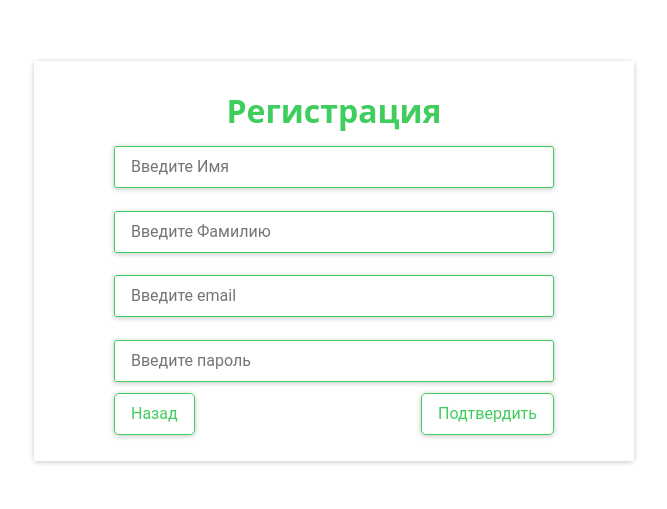
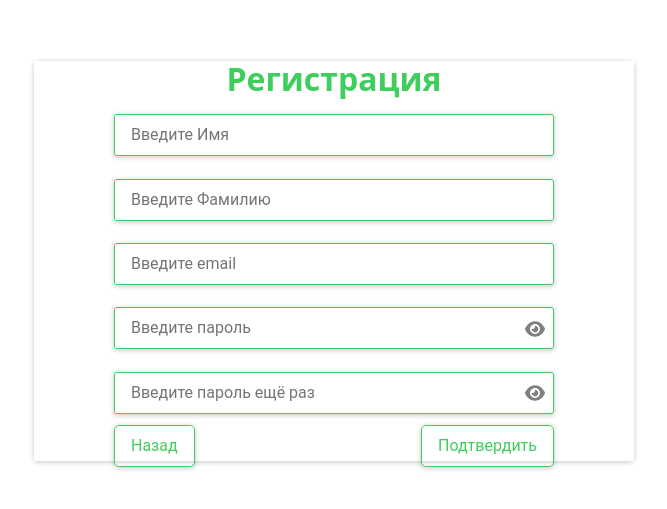
Before and after one commit to Irina40ina/Messender, a Vue app: page /auth/log-up in a window 1280 px wide. Shown: the part 139-648 px from the top of the page, without its empty margins (306-973 px from the left). Built offline with nearby package versions, Linux system fonts and the light colour scheme.

Commit message:
validation

```diff
--- a/src/components/authView/authFormComp.vue
+++ b/src/components/authView/authFormComp.vue
@@ -16,10 +16,11 @@
             <!-- Password -->
             <inputComp
             style="width: 100%"
-            type="password"
+            :type="computeTypePassword"
             placeholder="Введите пароль"
             v-model="password"
             ></inputComp>
+            <font-awesome-icon class="icon-pw" :icon="['fas', 'eye']" @click="showPassword" />
         </div>
 
         <div class="action-block">
@@ -37,9 +38,23 @@ export default {
         return {
             email: '',
             password: '',
+            isShowPassword: false,
         }
     },
     emits: ['dataSubmit', 'isShow'],
+    computed: {
+        computeTypePassword() {
+            try {
+                if(this.isShowPassword === false) {
+                    return 'password'
+                } else if(this.isShowPassword === true) {
+                    return 'text'
+                }
+            } catch (err) {
+                console.error(`components/authView/authFormComp.vue: computeTypePassword  => ${err}`)
+            }
+        }
+    },
     methods: {
         dataSubmit() {
             try {
@@ -50,19 +65,45 @@ export default {
         },
         async handlerLogin() {
             try {
-                console.log(isValidPassword(this.password));
-                // if(this.email !== '' && this.password !== '') {
-                //     await login(this.email, this.password);
-                //     this.$router.push({ name: 'main' });
-                // } else {
-                //     return;
-                // }
+                if(isValidEmail(this.email) === true && isValidPassword(this.password) === true) {
+                    console.log(isValidEmail(this.email), isValidPassword(this.password))
+                    await login(this.email, this.password);
+                    this.$router.push({ name: 'main' });
+                } else {
+                    this.$router.push({ name: 'logup' });
+                }
             } catch (err) {
                 console.error(`components/authView/authFormComp.vue: handlerLogin  => ${err}`)
             }
+        },
+        showPassword() {
+            try {
+                if(this.isShowPassword === false) {
+                    this.isShowPassword = true
+                } else if(this.isShowPassword === true) {
+                    this.isShowPassword = false
+                }
+            } catch (err) {
+                console.error(`components/authView/authFormComp.vue: showPassword  => ${err}`)
+            }
         }
     },
-
+    mounted() {
+        window.addEventListener('keydown', async (e) => {
+            if(e.key === 'Enter') {
+                try {
+                if(isValidEmail(this.email) === true && isValidPassword(this.password) === true) {
+                    await login(this.email, this.password);
+                    this.$router.push({ name: 'main' });
+                } else {
+                    this.$router.push({ name: 'logup' });
+                }
+            } catch (err) {
+                console.error(`components/authView/authFormComp.vue: mounted -> keydownEnter  => ${err}`)
+            }
+            }
+        })
+    }
 }
 </script>
 <style scoped>
@@ -82,13 +123,24 @@ export default {
     text-align: center;
     margin-bottom: auto;
 }
+
 .input-block {
     width: 100%;
+    position: relative;
     display: flex;
     flex-direction: column;
     justify-content: center;
     align-items: center;
     margin-bottom: auto;
+}
+.icon-pw {
+    width: 20px;
+    height: 20px;
+    color: grey;
+    position: absolute;
+    top: 66%;
+    right: 2%;
+    cursor: pointer;
 }
 .action-block {
     width: 100%;
--- a/src/components/authView/regFormComp.vue
+++ b/src/components/authView/regFormComp.vue
@@ -25,10 +25,20 @@
             ></inputComp>
             <inputComp
             class="input-block__item"
-            type="password"
+            :type="computeTypePassword"
             placeholder="Введите пароль"
             v-model="password"
+            @focus="isShowPasswordCheck = false"
             ></inputComp>
+            <inputComp
+            class="input-block__item"
+            :type="computeTypePasswordCheck"
+            placeholder="Введите пароль ещё раз"
+            v-model="passwordCheck"
+            @focus="isShowPassword = false"
+            ></inputComp>
+            <font-awesome-icon class="icon-pw1" :icon="['fas', 'eye']" @click="showPassword" />
+            <font-awesome-icon class="icon-pw2" :icon="['fas', 'eye']" @click="showPasswordCheck" />
         </div>
 
         <div class="action-block">
@@ -39,6 +49,7 @@
 </template>
 <script>
 import { logup } from "@/api/authApi"
+import { isValidEmail, isValidPassword, checkText } from '@/utils/validation';
 export default {
     data() {
         return {
@@ -46,37 +57,75 @@ export default {
             lastName: '',
             email: '',
             password: '',
+            passwordCheck: '',
+            isShowPassword: false,
+            isShowPasswordCheck: false,
         }
     },
-    methods: {
-        validateEmail(email) {
+    computed: {
+        computeTypePassword() {
             try {
-                return String(email)
-                    .toLowerCase()
-                    .match(
-                        /^(([^<>()[\]\\.,;:\s@"]+(\.[^<>()[\]\\.,;:\s@"]+)*)|.(".+"))@((\[[0-9]{1,3}\.[0-9]{1,3}\.[0-9]{1,3}\.[0-9]{1,3}\])|(([a-zA-Z\-0-9]+\.)+[a-zA-Z]{2,}))$/
-                    );
+                if(this.isShowPassword === false) {
+                    return 'password'
+                } else if(this.isShowPassword === true) {
+                    return 'text'
+                }
             } catch (err) {
-                console.error(`components/authView/regFormComp.vue: validateEmail  => ${err}`)
+                console.error(`components/authView/authFormComp.vue: computeTypePassword  => ${err}`)
             }
         },
+        computeTypePasswordCheck() {
+            try {
+                if(this.isShowPasswordCheck === false) {
+                    return 'password'
+                } else if(this.isShowPasswordCheck === true) {
+                    return 'text'
+                }
+            } catch (err) {
+                console.error(`components/authView/authFormComp.vue: computeTypePassword  => ${err}`)
+            }
+        },
+    },
+    methods: {
         async handlerLogup() {
             try {
-                const isValidEmail = this.validateEmail(this.email)
                 if(
                     this.firstName !== '' &&
+                    this.checkText(this.firstName) === true &&
                     this.lastName !== '' &&
-                    this.email !== '' &&
-                    this.password !== '' &&
-                    isValidEmail !== null) {
+                    this.checkText(this.lastName) === true &&
+                    isValidEmail(this.email) === true &&
+                    isValidPassword(this.password, this.passwordCheck) === true) {
                         await logup(this.firstName, this.lastName, this.email, this.password);
-                }
+                    }
                 else {
                     console.log('ELSE');
                     return;
                 }
             } catch (err) {
                 console.error(`components/authView/regFormComp.vue: handlerLogup  => ${err}`)
+            }
+        },
+        showPassword() {
+            try {
+                if(this.isShowPassword === false) {
+                    this.isShowPassword = true;
+                } else if(this.isShowPassword === true) {
+                    this.isShowPassword = false;
+                }
+            } catch (err) {
+                console.error(`components/authView/regFormComp.vue: showPassword  => ${err}`)
+            }
+        },
+        showPasswordCheck() {
+            try {
+                if(this.isShowPasswordCheck === false) {
+                    this.isShowPasswordCheck = true;
+                } else if(this.isShowPasswordCheck === true) {
+                    this.isShowPasswordCheck = false;
+                }
+            } catch (err) {
+                console.error(`components/authView/regFormComp.vue: showPassword  => ${err}`)
             }
         }
     },
@@ -95,6 +144,7 @@ export default {
     padding: 2rem 5rem;
 }
 .input-block {
+    position: relative;
     display: flex;
     flex-direction: column;
     align-items: center;
@@ -114,4 +164,22 @@ export default {
     justify-content: space-between;
     align-items: center;
 }
+.icon-pw1 {
+    width: 20px;
+    height: 20px;
+    color: grey;
+    position: absolute;
+    top: 67%;
+    right: 2%;
+    cursor: pointer;
+}
+.icon-pw2 {
+    width: 20px;
+    height: 20px;
+    color: grey;
+    position: absolute;
+    top: 87%;
+    right: 2%;
+    cursor: pointer;
+}
 </style>
--- a/src/components/mainView/messanger/forwardingContainerComp.vue
+++ b/src/components/mainView/messanger/forwardingContainerComp.vue
@@ -1,7 +1,7 @@
 <template>
     <div class="forwarding-container">
         <ul
-        v-if="message?.forwardedMessages && message.forwardedMessages.length > 0"
+        v-if="$props.message?.forwardedMessages && $props.message.forwardedMessages.length > 0"
         class="forwarded-list"
         >
             <li
--- a/src/main.js
+++ b/src/main.js
@@ -10,10 +10,10 @@ import { vMaska } from "maska";
 
 // ICON AWESOME
 import { library } from '@fortawesome/fontawesome-svg-core';
-import { faUser, faUserGroup, faEnvelope, faPenToSquare, faArrowRightFromBracket, faXmark, faRotateLeft, faCheck, faFloppyDisk, faTrash, faMagnifyingGlass, faSpinner, faPaperPlane, faComment, faShare, faReply, faSquareCheck } from '@fortawesome/free-solid-svg-icons';
+import { faUser, faUserGroup, faEnvelope, faPenToSquare, faArrowRightFromBracket, faXmark, faRotateLeft, faCheck, faFloppyDisk, faTrash, faMagnifyingGlass, faSpinner, faPaperPlane, faComment, faShare, faReply, faSquareCheck, faEye, } from '@fortawesome/free-solid-svg-icons';
 import { FontAwesomeIcon } from '@fortawesome/vue-fontawesome';
 
-library.add(faUser, faUserGroup, faEnvelope, faPenToSquare, faArrowRightFromBracket, faXmark, faRotateLeft, faCheck, faFloppyDisk, faTrash, faMagnifyingGlass, faSpinner, faPaperPlane, faComment, faShare, faReply, faSquareCheck );
+library.add(faUser, faUserGroup, faEnvelope, faPenToSquare, faArrowRightFromBracket, faXmark, faRotateLeft, faCheck, faFloppyDisk, faTrash, faMagnifyingGlass, faSpinner, faPaperPlane, faComment, faShare, faReply, faSquareCheck, faEye, );
 
 const app = createApp(App);
 const pinia = createPinia();
```
Also changed, not shown: src/utils/validation.js (+30 -8 lines), src/components/UI/inputComp.vue (line endings or trailing spaces).
